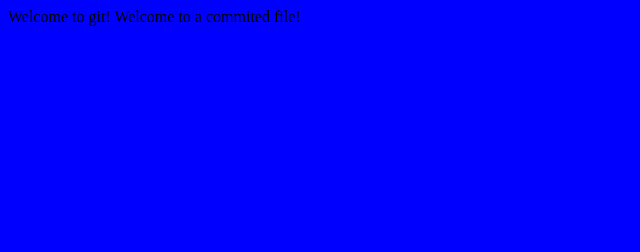
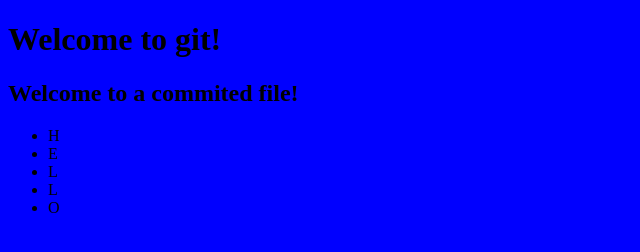
Before and after one commit to pottsrt/cse102, a plain HTML site: page index.html in a window 1280 px wide. Shown: the whole page, without its empty margins (0-640 px from the left). Drawn offline with Linux system fonts and the light colour scheme.

Commit message:
Update index.html

```diff
--- a/index.html
+++ b/index.html
@@ -5,7 +5,14 @@
 	<link rel="stylesheet" type="text/css" href="index.css">
 </head>
 <body>
-	Welcome to git!
-	Welcome to a commited file!
+	<h1>Welcome to git!</h1>
+	<h2>Welcome to a commited file!</h2>
+	<ul>
+		<li>H</li>
+		<li>E</li>
+		<li>L</li>
+		<li>L</li>
+		<li>O</li>
+	<ul>
 </body>
 </html>
```
